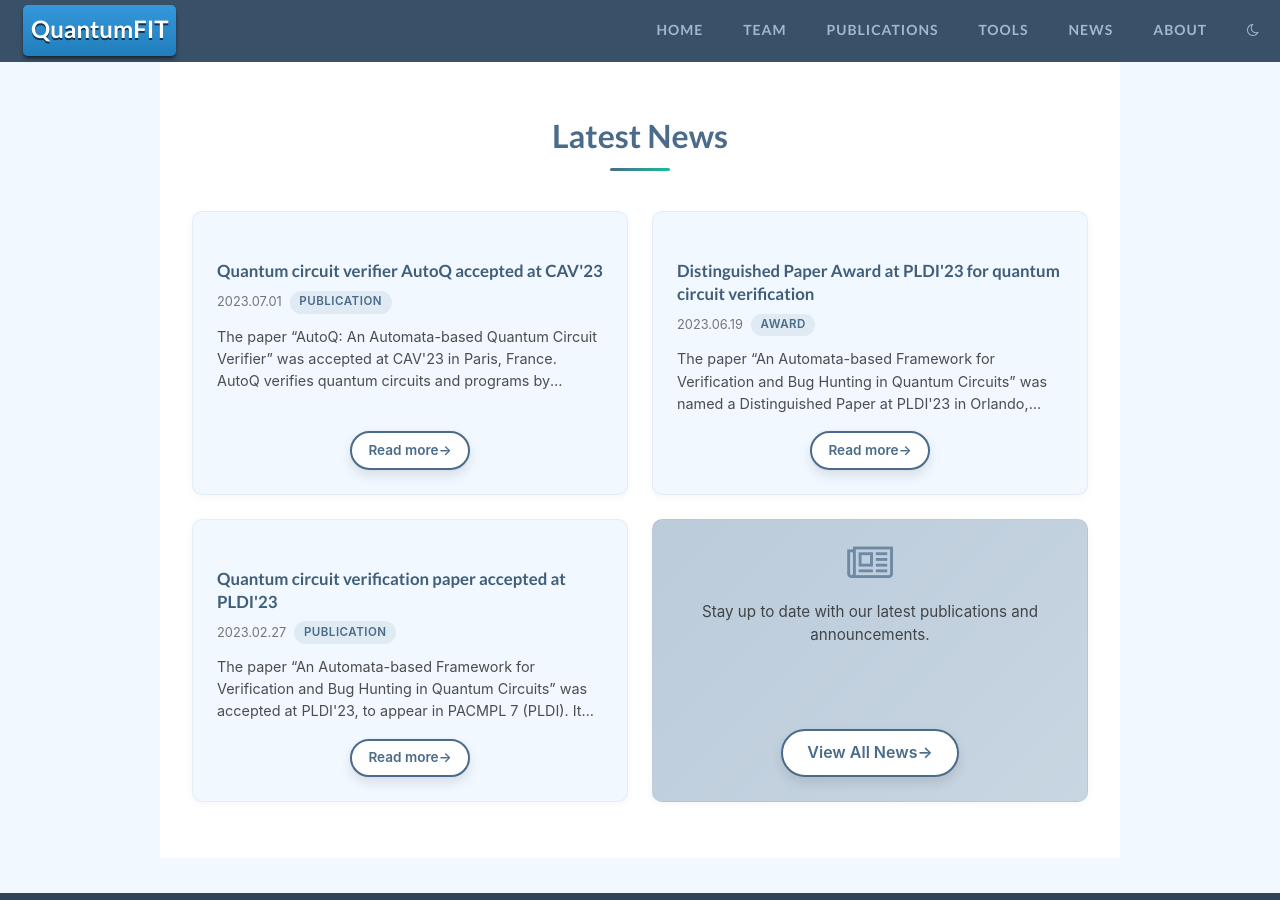
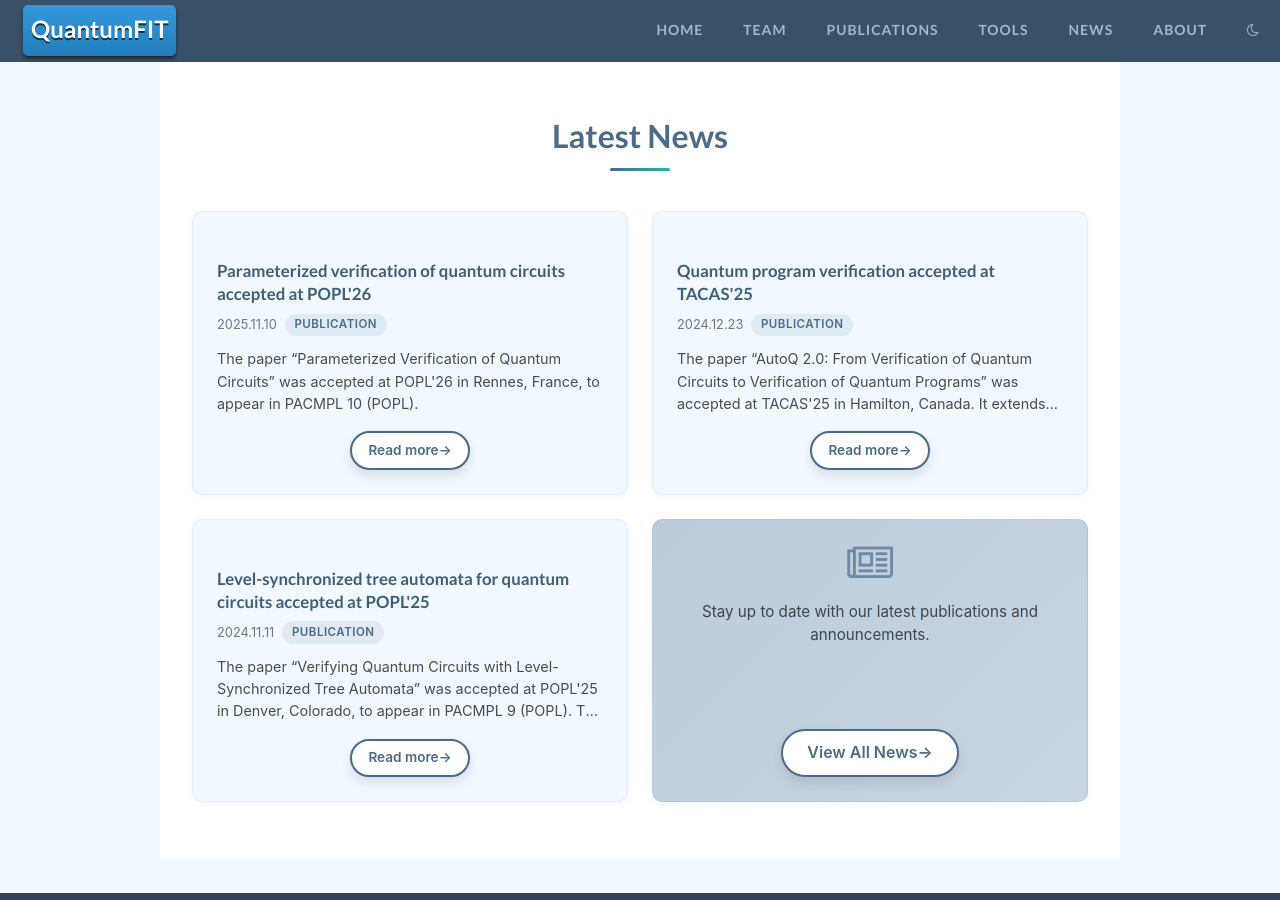
Before and after one commit to QuantumFIT/quantumfit.github.io, a Jekyll site: the page built from index.html, in a window 1280 px wide and 900 px high, scrolled down 944 px. Built offline with Jekyll 4.4.1, drawn with Linux system fonts in a browser that asks for light colours.

Commit message:
News: acceptances at ICCAD'24, POPL'25, TACAS'25 and POPL'26
Each dated notification plus three days, rolled to the following weekday
where that lands on a weekend -- which is what the PLDI'23 entry already
does naturally, its notification having been a Friday.

Notification dates, all sourced rather than estimated:

  ICCAD'24  Sun 30 Jun 2024  Initial Author Instructions, "Authors will
                             be notified of acceptance on or before,
                             June 30, 2024"
  POPL'25   Thu  7 Nov 2024  popl25.sigplan.org, "Final acceptance
                             notifications sent to authors"
  TACAS'25  Fri 20 Dec 2024  ETAPS 2025 joint CFP, "Paper notification
                             and TACAS mandatory artifact notification"
  POPL'26   Thu  6 Nov 2025  popl26.sigplan.org, "Final acceptance
                             notification"

Both POPL dates fell on a Sunday at exactly +3 and so moved to the
Monday. POPL runs two stages -- conditional accept announced a month
before final notification -- and these use the final one, since that is
when the paper is actually accepted.

Descriptions reuse the Tools page's own wording where the site already
describes the work: Medusa's symbolic execution and loop summarization,
AutoQ's extension to programs and to level-synchronized automata. The
POPL'26 entry deliberately carries no content sentence, the Tools page
not covering that paper and a summary of "parameterized verification"
being mine to invent otherwise.

All six DOIs cross-checked against pages/publications.md, each
appearing there exactly once. Three of the four new ones are ACM and
answer 403 to non-browser clients, as the PLDI one already did.

Co-Authored-By: Claude Opus 5 <noreply@anthropic.com>
Claude-Session: https://claude.ai/code/session_01Qgr3EHNtzr13mi5YBFazva

```diff
--- a/_data/news.yml
+++ b/_data/news.yml
@@ -1,3 +1,31 @@
+- title: "Parameterized verification of quantum circuits accepted at POPL'26"
+  date: 2025-11-10
+  description: "The paper “Parameterized Verification of Quantum Circuits” was accepted at POPL'26 in Rennes, France, to appear in PACMPL 10 (POPL)."
+  url: "https://doi.org/10.1145/3776712"
+  image:
+  category: publication
+
+- title: "Quantum program verification accepted at TACAS'25"
+  date: 2024-12-23
+  description: "The paper “AutoQ 2.0: From Verification of Quantum Circuits to Verification of Quantum Programs” was accepted at TACAS'25 in Hamilton, Canada. It extends AutoQ from verifying quantum circuits to verifying quantum programs."
+  url: "https://doi.org/10.1007/978-3-031-90660-2_5"
+  image:
+  category: publication
+
+- title: "Level-synchronized tree automata for quantum circuits accepted at POPL'25"
+  date: 2024-11-11
+  description: "The paper “Verifying Quantum Circuits with Level-Synchronized Tree Automata” was accepted at POPL'25 in Denver, Colorado, to appear in PACMPL 9 (POPL). The level-synchronized automata it introduces extend the class of quantum circuits AutoQ can verify."
+  url: "https://doi.org/10.1145/3704868"
+  image:
+  category: publication
+
+- title: "Quantum circuit simulation accepted at ICCAD'24"
+  date: 2024-07-03
+  description: "The paper “Accelerating Quantum Circuit Simulation with Symbolic Execution and Loop Summarization” was accepted at ICCAD'24 in New Jersey. It introduces Medusa, which simulates quantum circuits symbolically and analyses a repeated block of gates once rather than unrolling it."
+  url: "https://doi.org/10.1145/3676536.3676711"
+  image:
+  category: publication
+
 - title: "Quantum circuit verifier AutoQ accepted at CAV'23"
   date: 2023-07-01
   description: "The paper “AutoQ: An Automata-based Quantum Circuit Verifier” was accepted at CAV'23 in Paris, France. AutoQ verifies quantum circuits and programs by representing whole sets of quantum states as tree automata, so a circuit can be checked against a specification without enumerating individual states."
```
